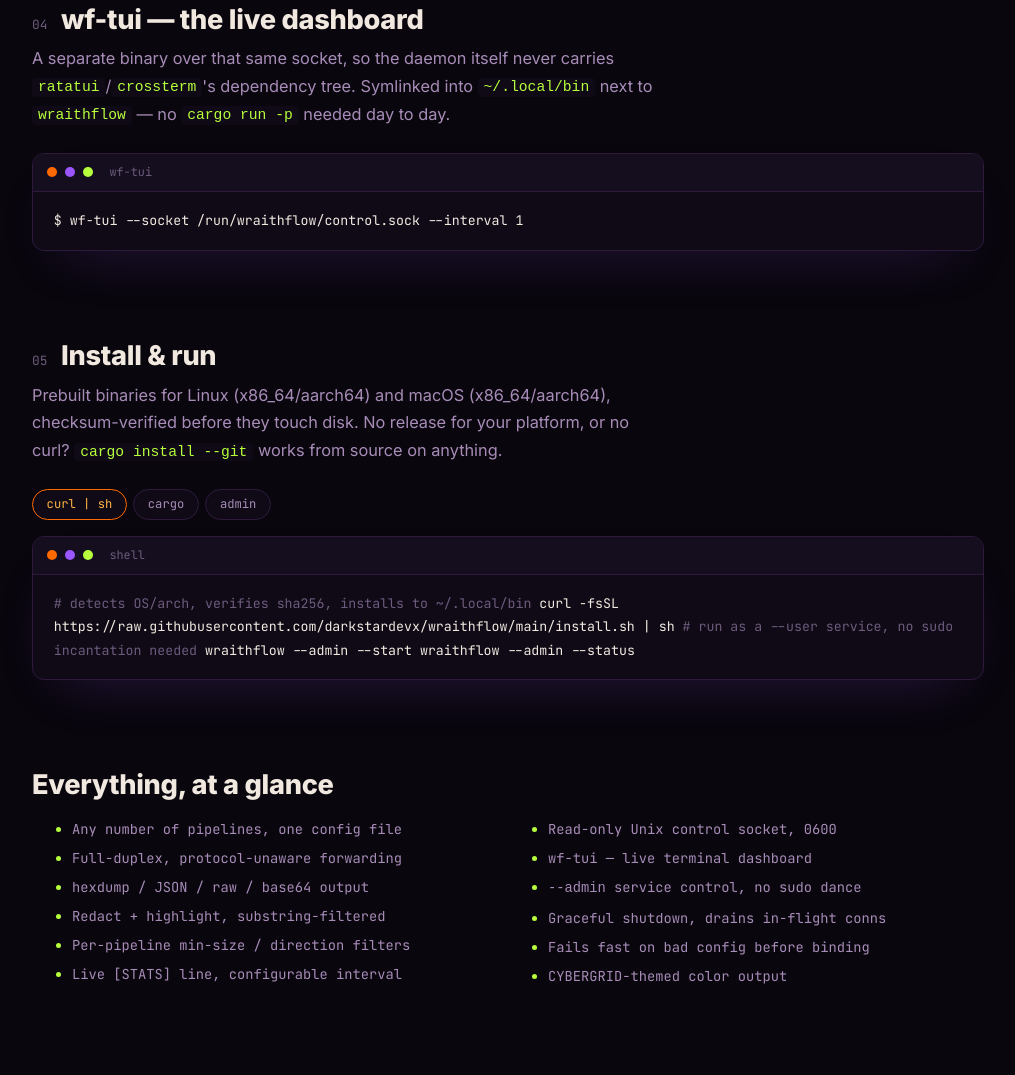
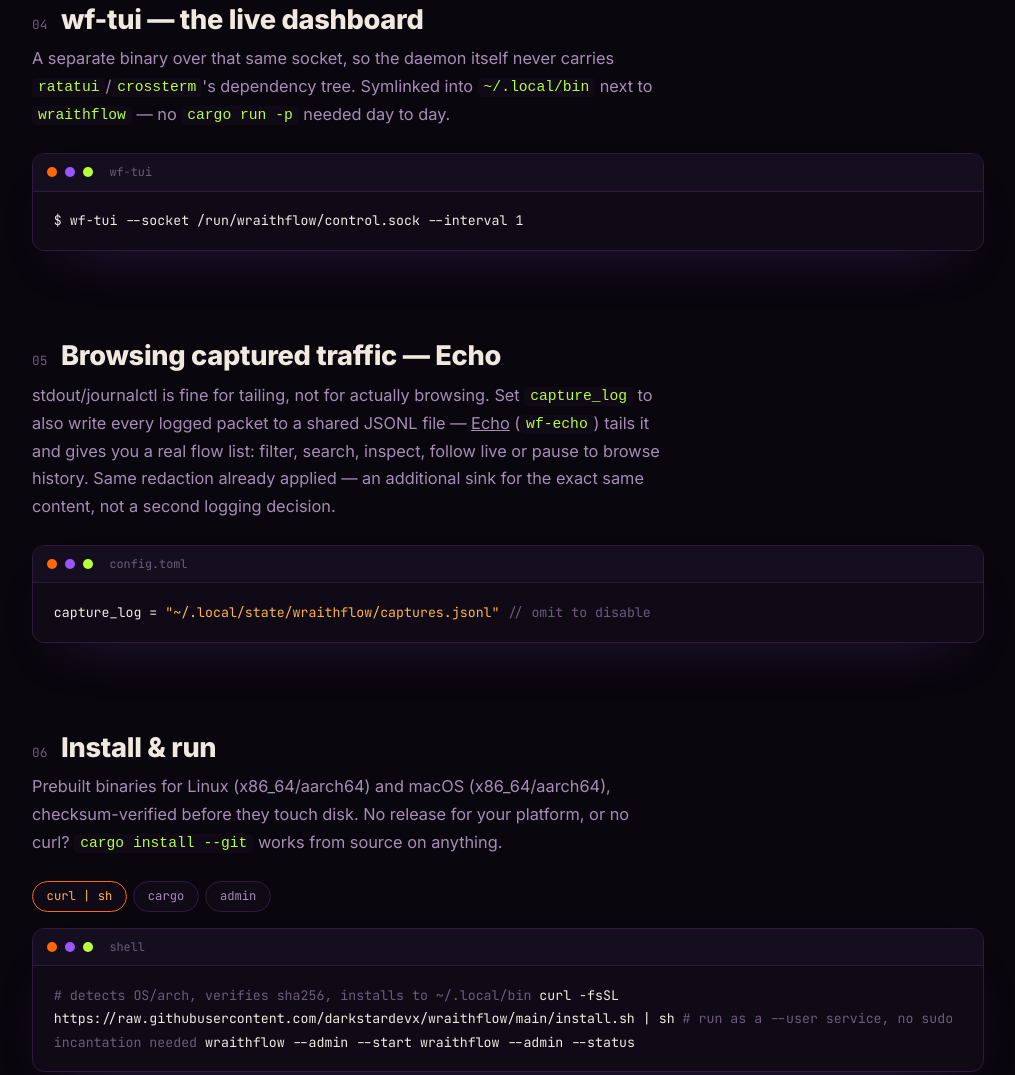
Before and after one commit to darkstardevx/wraithflow, a plain HTML site: page index.html in a window 1280 px wide. Shown: the part 2112-3187 px from the top of the page, without its empty margins (132-1147 px from the left). Drawn offline with Linux system fonts and the light colour scheme; no server answers.

Commit message:
Add Echo companion feature section and footer link

```diff
--- a/index.html
+++ b/index.html
@@ -193,8 +193,17 @@
     </div>
   </section>
 
+  <section class="feature">
+    <div class="feature-head"><span class="feature-num">05</span><h2>Browsing captured traffic — Echo</h2></div>
+    <p class="lede">stdout/journalctl is fine for tailing, not for actually browsing. Set <code>capture_log</code> to also write every logged packet to a shared JSONL file — <a href="https://darkstardevx.github.io/echo/" target="_blank" rel="noopener" style="color:inherit;text-decoration:underline;">Echo</a> (<code>wf-echo</code>) tails it and gives you a real flow list: filter, search, inspect, follow live or pause to browse history. Same redaction already applied — an additional sink for the exact same content, not a second logging decision.</p>
+    <div class="term">
+      <div class="term-bar"><span class="term-dot d1"></span><span class="term-dot d2"></span><span class="term-dot d3"></span><span class="term-title">config.toml</span></div>
+      <div class="term-body">capture_log = <span class="c2">"~/.local/state/wraithflow/captures.jsonl"</span>  <span class="dim">// omit to disable</span></div>
+    </div>
+  </section>
+
   <section class="feature" id="install">
-    <div class="feature-head"><span class="feature-num">05</span><h2>Install &amp; run</h2></div>
+    <div class="feature-head"><span class="feature-num">06</span><h2>Install &amp; run</h2></div>
     <p class="lede">Prebuilt binaries for Linux (x86_64/aarch64) and macOS (x86_64/aarch64), checksum-verified before they touch disk. No release for your platform, or no curl? <code>cargo install --git</code> works from source on anything.</p>
     <div class="install-tabs">
       <span class="tab active">curl | sh</span><span class="tab">cargo</span><span class="tab">admin</span>
@@ -231,6 +240,8 @@
 
   <footer>
     <a href="https://github.com/darkstardevx/wraithflow" target="_blank" rel="noopener">GitHub ↗</a>
+    <span class="sep">·</span>
+    <a href="https://darkstardevx.github.io/echo/" target="_blank" rel="noopener">Echo (companion) ↗</a>
     <span class="sep">·</span>
     <a href="https://darkstardevx.github.io" target="_blank" rel="noopener">Cybercore ecosystem ↗</a>
   </footer>
```
